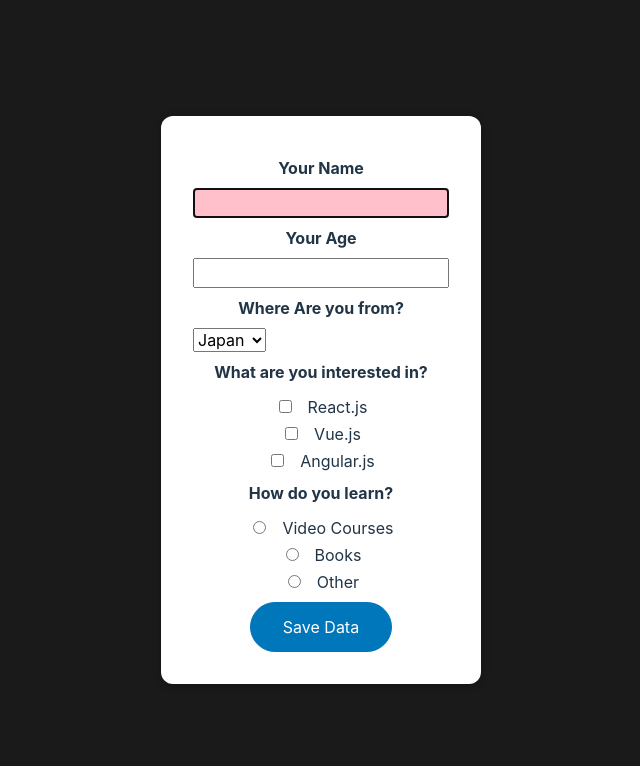
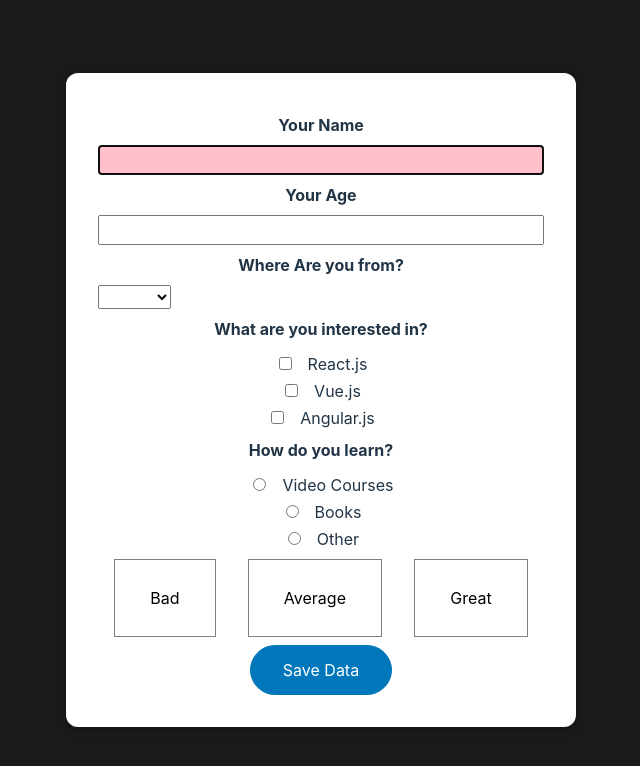
Before and after one commit to yu00212/Vue3, a Vue app: page / in a window 1280 px wide. Shown: the top 766 px of the page, without its empty margins (319-959 px from the left). Built offline with nearby package versions, Linux system fonts and the light colour scheme.

Commit message:
add：v-modelとカスタムコンポーネント

```diff
--- a/src/components/Form.vue
+++ b/src/components/Form.vue
@@ -1,7 +1,11 @@
 <script setup lang="ts">
-import {DirectiveBinding, ref} from 'vue' ;
+import {DirectiveBinding, ref, watch } from 'vue' ;
+import Rating from "./Rating.vue";
 
 const userName = ref<string>('')
+const from = ref<string>('')
+const interest = ref<boolean>([])
+const ratings = ref<string>('')
 
 // v-focus
 const vFocus = {
@@ -14,10 +18,15 @@ const vFocus = {
   }
 }
 
-const onSubmit = () => {
+const onSubmit = (e: Event) => {
   console.log('userName', userName.value )
-  console.log('submit')
+  console.log('from is ', from.value )
+  console.log('ratings...', ratings.value)
+  interest.value = []
 }
+
+watch(interest, () => {console.log(interest.value)})
+
 </script>
 
 <template>
@@ -32,7 +41,7 @@ const onSubmit = () => {
     </div>
     <div class="form-control">
       <label for="from">Where Are you from?</label>
-      <select id="from" name="from">
+      <select id="from" name="from" v-model="from">
         <option value="japan">Japan</option>
         <option value="china">China</option>
         <option value="others">Others</option>
@@ -41,15 +50,15 @@ const onSubmit = () => {
     <div class="form-control">
       <h2>What are you interested in?</h2>
       <div>
-        <input id="interest-react" name="interest" type="checkbox" />
+        <input id="interest-react" name="interest" type="checkbox" value="react" v-model="interest" />
         <label for="interest-react">React.js</label>
       </div>
       <div>
-        <input id="interest-vue" name="interest" type="checkbox" />
+        <input id="interest-vue" name="interest" type="checkbox" value="vue" v-model="interest" />
         <label for="interest-vue">Vue.js</label>
       </div>
       <div>
-        <input id="interest-angular" name="interest" type="checkbox" />
+        <input id="interest-angular" name="interest" type="checkbox" value="angular" v-model="interest" />
         <label for="interest-angular">Angular.js</label>
       </div>
     </div>
@@ -67,6 +76,9 @@ const onSubmit = () => {
         <input id="how-other" name="how" type="radio" />
         <label for="how-other">Other</label>
       </div>
+    </div>
+    <div>
+      <rating v-model="ratings"/>
     </div>
     <div>
       <button @click.prevent="onSubmit">Save Data</button>
--- /dev/null
+++ b/src/components/Rating.vue
@@ -0,0 +1,68 @@
+<script setup lang="ts">
+import { ref } from 'vue'
+
+const props = defineProps(['modelValue'])
+const emits = defineEmits(['update:modeValue'])
+
+const isActiveButton = ref<string>(props.modelValue)
+const onClick = (buttonType: string) => {
+  isActiveButton.value = buttonType
+  emits('update:modelValue', isActiveButton.value)
+}
+
+</script>
+
+<template>
+  <ul>
+    <li>
+      <button
+          :class="{ active: isActiveButton === 'bad' }"
+          @click="onClick('bad')"
+          type="button"
+      >Bad</button>
+    </li>
+    <li>
+      <button
+          :class="{ active: isActiveButton === 'Average' }"
+          @click="onClick('Average')"
+          type="button"
+      >Average</button>
+    </li>
+    <li>
+      <button
+          :class="{ active: isActiveButton === 'Great' }"
+          @click="onClick('Great')"
+          type="button"
+      >Great</button>
+    </li>
+  </ul>
+</template>
+
+<style scoped>
+.active {
+  color: rgb(216, 88, 110);
+}
+ul {
+  list-style: none;
+  margin: 0.5rem 0;
+  padding: 0;
+  display: flex;
+}
+
+li {
+  margin: 0 1rem;
+  border: 1px solid gray;
+  padding: 1rem;
+  display: flex;
+  justify-content: center;
+  align-items: center;
+}
+
+button {
+  font: inherit;
+  border: none;
+  background-color: transparent;
+  cursor: pointer;
+}
+
+</style>
```
